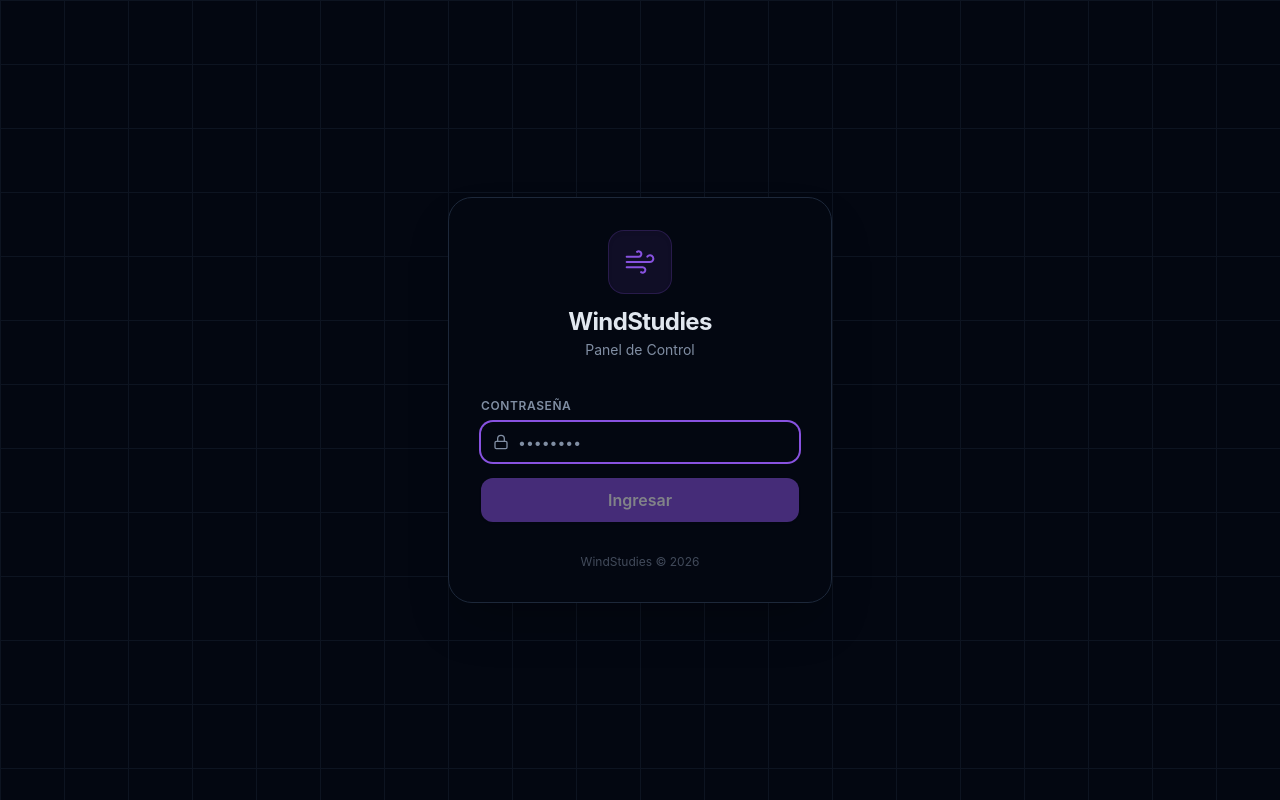
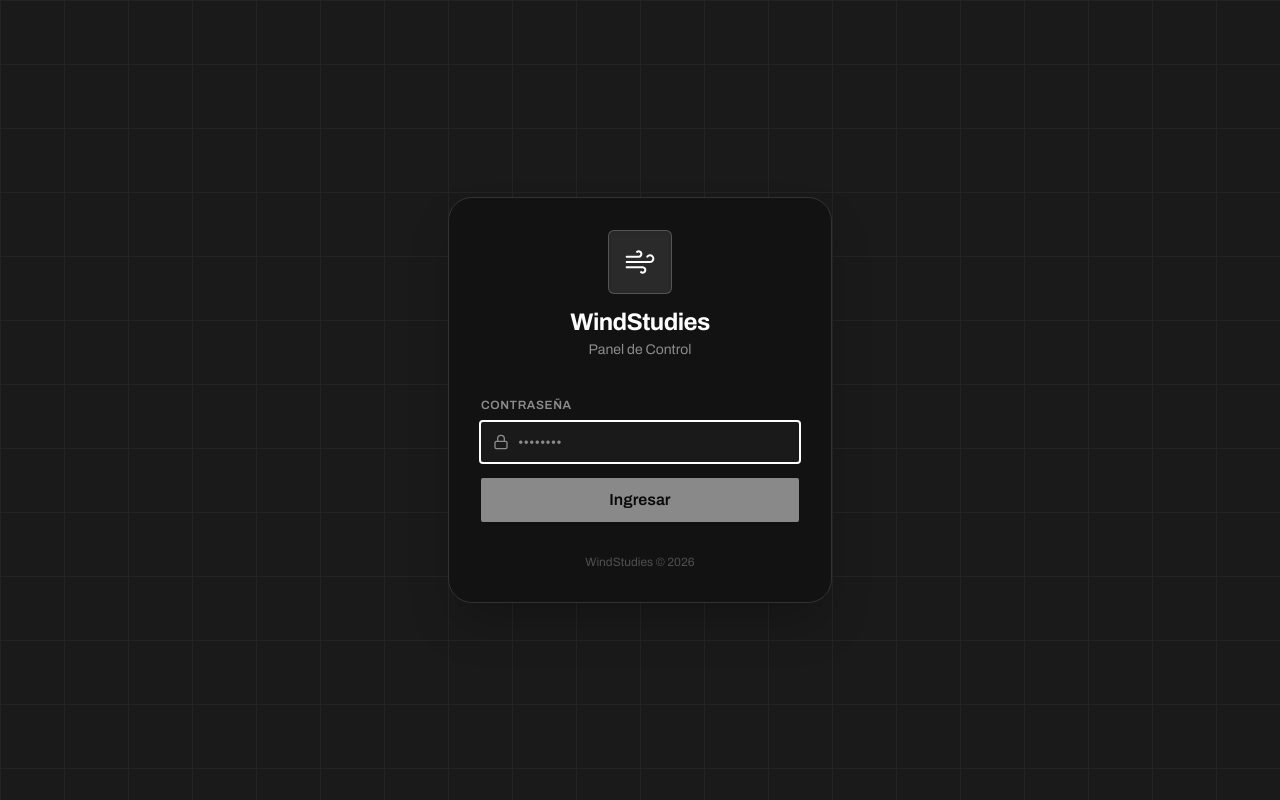
Before and after one commit to Martinmeierr/WindStudies, a React (Vite) app: page / in a window 1280 px wide. Built offline with nearby package versions, Linux system fonts and the light colour scheme.

Commit message:
style: paleta monocromática + tipografía Archivo alineadas a windstudies-web

```diff
--- a/index.html
+++ b/index.html
@@ -4,7 +4,10 @@
     <meta charset="UTF-8" />
     <link rel="icon" type="image/svg+xml" href="/favicon.svg" />
     <meta name="viewport" content="width=device-width, initial-scale=1.0" />
-    <title>windstudies-app</title>
+    <title>WindStudies</title>
+    <link rel="preconnect" href="https://fonts.googleapis.com" />
+    <link rel="preconnect" href="https://fonts.gstatic.com" crossorigin />
+    <link href="https://fonts.googleapis.com/css2?family=Archivo:ital,wght@0,100..900;1,100..900&display=swap" rel="stylesheet" />
   </head>
   <body>
     <div id="root"></div>
--- a/src/index.css
+++ b/src/index.css
@@ -2,46 +2,49 @@
 @tailwind components;
 @tailwind utilities;
 
+/* Paleta monocromática alineada a windstudies-web (negro / blanco / grises).
+   Excepción: destructive se mantiene rojo (la web lo usa negro, pero el panel
+   necesita que los errores/validaciones se vean). */
 @layer base {
   :root {
     --background: 0 0% 100%;
-    --foreground: 222 47% 11%;
+    --foreground: 0 0% 0%;
     --card: 0 0% 100%;
-    --card-foreground: 222 47% 11%;
-    --border: 220 13% 91%;
-    --input: 220 13% 91%;
-    --ring: 262 83% 65%;
-    --primary: 262 83% 65%;
+    --card-foreground: 0 0% 0%;
+    --border: 0 0% 90%;
+    --input: 0 0% 90%;
+    --ring: 0 0% 0%;
+    --primary: 0 0% 0%;
     --primary-foreground: 0 0% 100%;
-    --secondary: 220 14% 96%;
-    --secondary-foreground: 222 47% 11%;
-    --muted: 220 14% 96%;
-    --muted-foreground: 220 9% 46%;
-    --accent: 220 14% 96%;
-    --accent-foreground: 222 47% 11%;
-    --destructive: 0 84% 60%;
+    --secondary: 0 0% 96%;
+    --secondary-foreground: 0 0% 0%;
+    --muted: 0 0% 96%;
+    --muted-foreground: 0 0% 45%;
+    --accent: 0 0% 96%;
+    --accent-foreground: 0 0% 0%;
+    --destructive: 0 72% 51%;
     --destructive-foreground: 0 0% 100%;
-    --radius: 0.75rem;
+    --radius: 0.125rem;
   }
 
   .dark {
-    --background: 224 71% 4%;
-    --foreground: 213 31% 91%;
-    --card: 224 71% 4%;
-    --card-foreground: 213 31% 91%;
-    --border: 216 34% 17%;
-    --input: 216 34% 17%;
-    --ring: 263 70% 60%;
-    --primary: 263 70% 60%;
-    --primary-foreground: 0 0% 100%;
-    --secondary: 222 47% 11%;
-    --secondary-foreground: 213 31% 91%;
-    --muted: 223 47% 11%;
-    --muted-foreground: 215 16% 57%;
-    --accent: 216 34% 17%;
-    --accent-foreground: 213 31% 91%;
-    --destructive: 0 63% 31%;
-    --destructive-foreground: 213 31% 91%;
+    --background: 0 0% 10%;
+    --foreground: 0 0% 100%;
+    --card: 0 0% 7%;
+    --card-foreground: 0 0% 100%;
+    --border: 0 0% 20%;
+    --input: 0 0% 20%;
+    --ring: 0 0% 100%;
+    --primary: 0 0% 100%;
+    --primary-foreground: 0 0% 0%;
+    --secondary: 0 0% 12%;
+    --secondary-foreground: 0 0% 100%;
+    --muted: 0 0% 12%;
+    --muted-foreground: 0 0% 55%;
+    --accent: 0 0% 16%;
+    --accent-foreground: 0 0% 100%;
+    --destructive: 0 62% 50%;
+    --destructive-foreground: 0 0% 100%;
   }
 }
 
@@ -52,7 +55,7 @@
 
   body {
     @apply bg-background text-foreground antialiased;
-    font-family: -apple-system, BlinkMacSystemFont, 'SF Pro Display',
+    font-family: 'Archivo', -apple-system, BlinkMacSystemFont,
       'Segoe UI', system-ui, sans-serif;
   }
 
--- a/tailwind.config.js
+++ b/tailwind.config.js
@@ -42,6 +42,8 @@ export default {
         lg: 'var(--radius)',
         md: 'calc(var(--radius) - 2px)',
         sm: 'calc(var(--radius) - 4px)',
+        xl: 'calc(var(--radius) + 2px)',
+        '2xl': 'calc(var(--radius) + 4px)',
       },
       keyframes: {
         'fade-in': {
```
